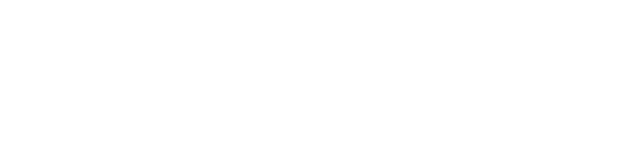
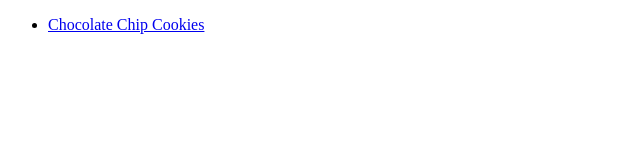
Before and after one commit to linglejack06/odin-recipes, a plain HTML site: page index.html in a window 1280 px wide. Shown: the whole page, without its empty margins (0-640 px from the left). Drawn offline with Linux system fonts and the light colour scheme.

Commit message:
Add image to cookies.html and add link to index.html

```diff
--- a/index.html
+++ b/index.html
@@ -7,6 +7,8 @@
     <title>Recipes</title>
 </head>
 <body>
-
+    <ul>
+        <li><a href="recipes/cookies.html">Chocolate Chip Cookies</a></li>
+    </ul>
 </body>
 </html>
```
Also changed, not shown: recipes/cookies.html (+1 -0 lines), images/cookie.jpg (added).
